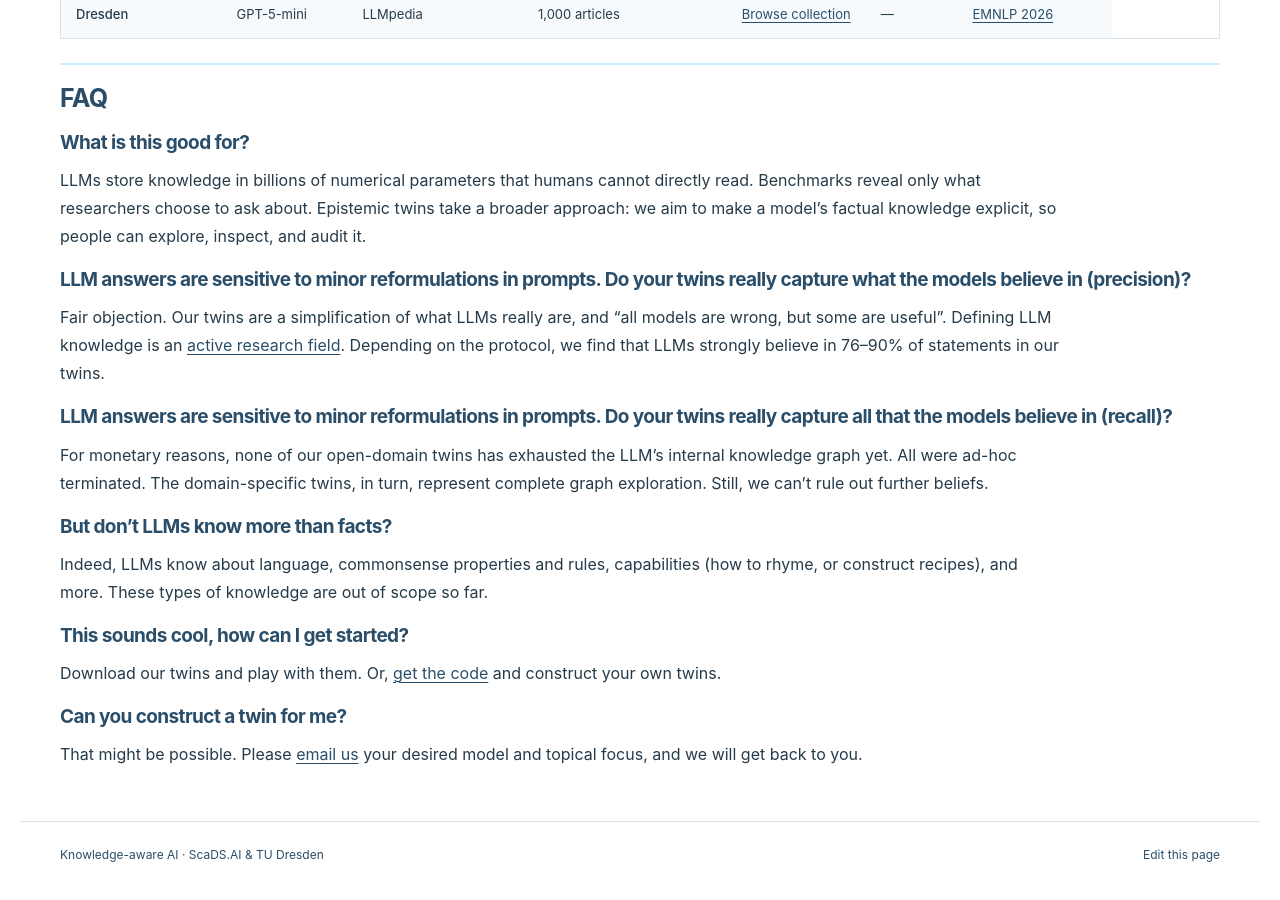
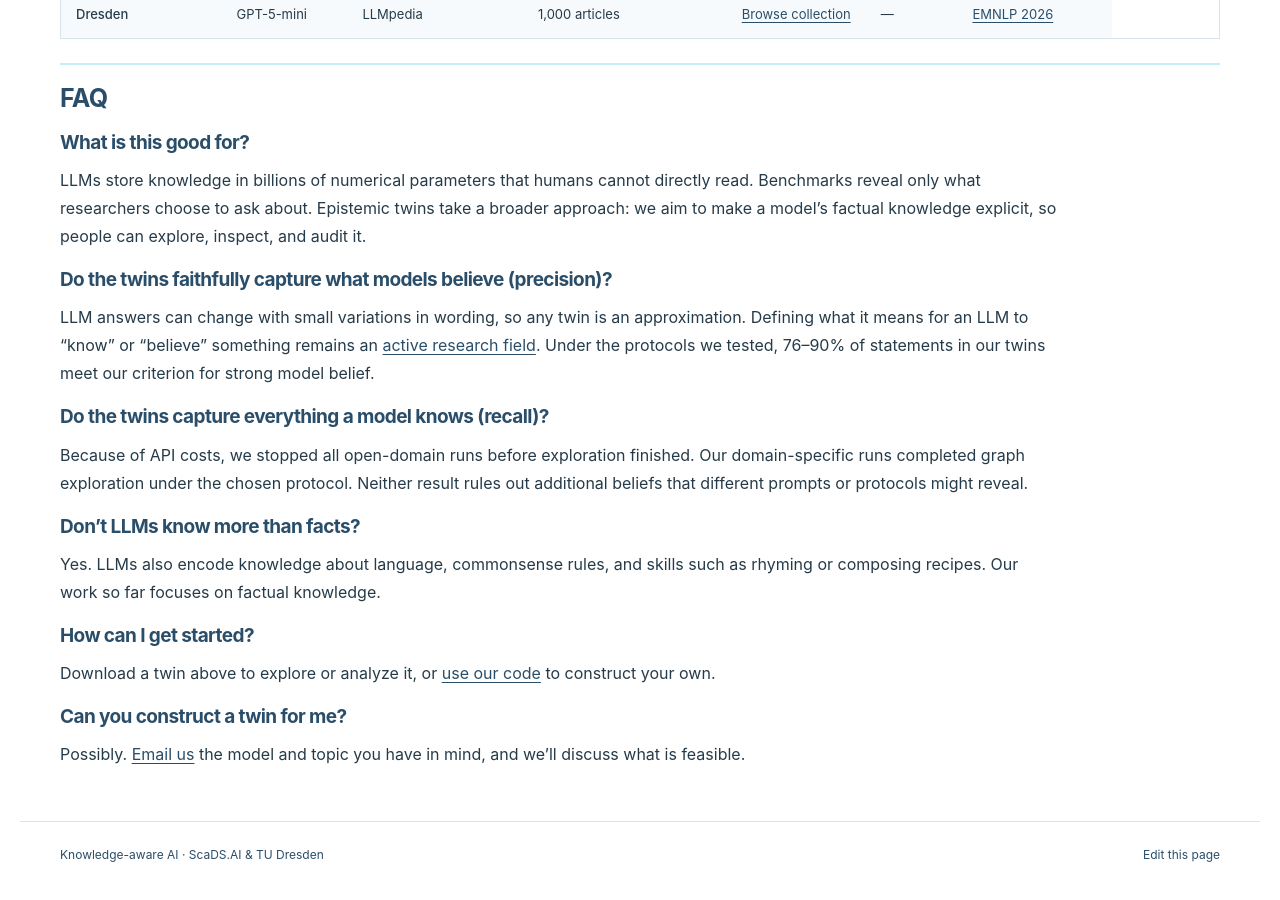
Before and after one commit to Knowledge-aware-AI/epistemic-twins, a Jekyll site: the page built from index.md, in a window 1280 px wide and 900 px high, scrolled down 952 px. Built offline with Jekyll 4.4.1, drawn with Linux system fonts in a browser that asks for light colours.

Commit message:
Polish FAQ wording and use Simon contact address

```diff
--- a/index.md
+++ b/index.md
@@ -42,22 +42,22 @@ From [*Epistemic Twins: Enabling a Symbolic Science of Language Model Knowledge*
 
 LLMs store knowledge in billions of numerical parameters that humans cannot directly read. Benchmarks reveal only what researchers choose to ask about. Epistemic twins take a broader approach: we aim to make a model’s factual knowledge explicit, so people can explore, inspect, and audit it.
 
-### LLM answers are sensitive to minor reformulations in prompts. Do your twins really capture what the models believe in (precision)?
+### Do the twins faithfully capture what models believe (precision)?
 
-Fair objection. Our twins are a simplification of what LLMs really are, and “all models are wrong, but some are useful”. Defining LLM knowledge is an [active research field](https://arxiv.org/abs/2405.21030). Depending on the protocol, we find that LLMs strongly believe in 76–90% of statements in our twins.
+LLM answers can change with small variations in wording, so any twin is an approximation. Defining what it means for an LLM to “know” or “believe” something remains an [active research field](https://arxiv.org/abs/2405.21030). Under the protocols we tested, 76–90% of statements in our twins meet our criterion for strong model belief.
 
-### LLM answers are sensitive to minor reformulations in prompts. Do your twins really capture all that the models believe in (recall)?
+### Do the twins capture everything a model knows (recall)?
 
-For monetary reasons, none of our open-domain twins has exhausted the LLM's internal knowledge graph yet. All were ad-hoc terminated. The domain-specific twins, in turn, represent complete graph exploration. Still, we can't rule out further beliefs.
+Because of API costs, we stopped all open-domain runs before exploration finished. Our domain-specific runs completed graph exploration under the chosen protocol. Neither result rules out additional beliefs that different prompts or protocols might reveal.
 
-### But don't LLMs know more than facts?
+### Don’t LLMs know more than facts?
 
-Indeed, LLMs know about language, commonsense properties and rules, capabilities (how to rhyme, or construct recipes), and more. These types of knowledge are out of scope so far.
+Yes. LLMs also encode knowledge about language, commonsense rules, and skills such as rhyming or composing recipes. Our work so far focuses on factual knowledge.
 
-### This sounds cool, how can I get started?
+### How can I get started?
 
-Download our twins and play with them. Or, [get the code](https://github.com/Knowledge-aware-AI/) and construct your own twins.
+Download a twin above to explore or analyze it, or [use our code](https://github.com/Knowledge-aware-AI/) to construct your own.
 
 ### Can you construct a twin for me?
 
-That might be possible. Please [email us](mailto:simon.razniewski@tu-dresden.de) your desired model and topical focus, and we will get back to you.
+Possibly. [Email us](mailto:simon.razniewski@tu-dresden.de) the model and topic you have in mind, and we’ll discuss what is feasible.
```
